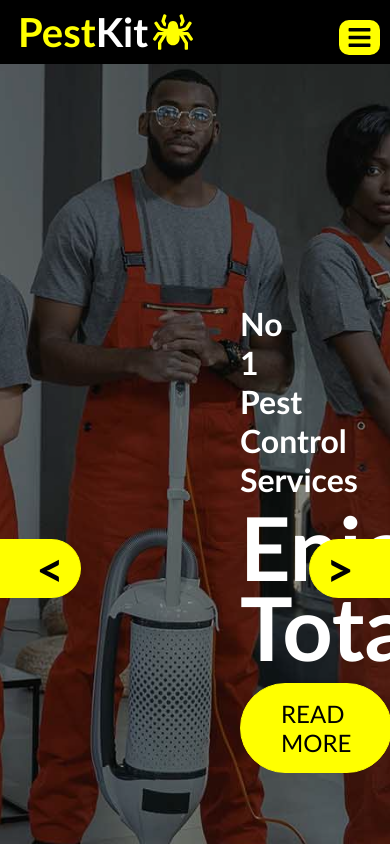
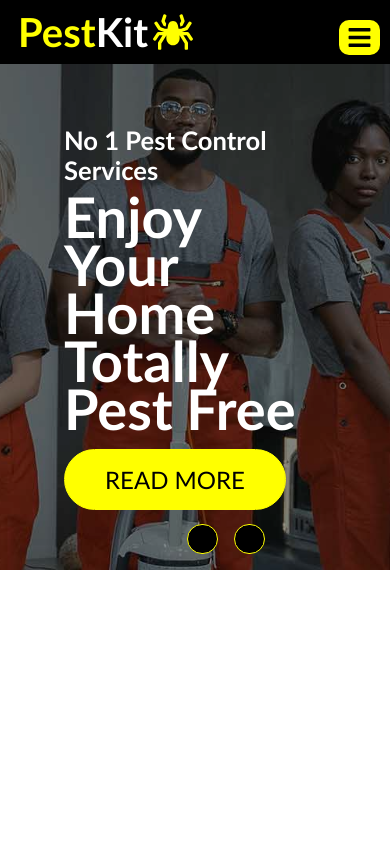
Before and after one commit to AK-Baghel/PestKit-WebApp, a React (Vite) app: page / in a window 390 px wide. Shown: the top 844 px of the page. Built offline with nearby package versions, Linux system fonts and the light colour scheme.

Commit message:
made home responsive

```diff
--- a/src/components/header/style.scss
+++ b/src/components/header/style.scss
@@ -151,6 +151,7 @@ li {
     left: -0.5rem;
     border-radius: 10px;
     padding: 0.5rem 0;
+    z-index: 5;
 }
 .set{
     display: none;
--- a/src/pages/home/Home.jsx
+++ b/src/pages/home/Home.jsx
@@ -1,6 +1,4 @@
 import React from 'react'
-import img1 from "../../assets/carousel-1.jpg"
-import img2 from "../../assets/carousel-2.jpg"
 import "./style.scss"
 
 function Home() {
@@ -9,7 +7,7 @@ function Home() {
     <div className="hContainer">
     <div className="carousel">
       <div className="hDiv1">
-        <div className="hContent">
+        <div className="hContent ">
           <div className="data">
             <div className="hHeading">No 1 Pest Control Services</div>
             <div className="hDesc">Enjoy Your Home Totally Pest Free</div>
@@ -28,8 +26,13 @@ function Home() {
       </div>
     </div>
 
-      <div className="hLeft">{`<`}</div>
+      <div className="hLeft" >{`<`}</div>
       <div className="hRight">{">"}</div>
+
+      <div className="hDots">
+        <div className="hDot1"/>
+        <div className="hDot2"/>
+      </div>
 
     </div>
     </>
--- a/src/pages/home/style.scss
+++ b/src/pages/home/style.scss
@@ -23,7 +23,6 @@
 }
 
 .hContent {
-
     width: 100%;
     height: 100%;
     background-color: rgba(0, 0, 0, 0.418);
@@ -84,7 +83,8 @@
     border: 1px solid yellow;
 
 }
-.hButton:hover{
+
+.hButton:hover {
     background-position: left bottom;
     color: white;
 }
@@ -133,3 +133,71 @@
     color: white;
     background-position: left bottom;
 }
+
+.hDots {
+    display: flex;
+    gap: 1rem;
+    position: absolute;
+    left: 48%;
+    bottom: 1rem;
+}
+
+.hDot1,
+.hDot2 {
+    content: "";
+    background-color: black;
+    border: 1px solid yellow;
+    width: 1.8rem;
+    height: 1.8rem;
+    border-radius: 50%;
+    z-index: 5;
+    transition: all 0.3s ease;
+    cursor: pointer;
+}
+
+.hDot1:hover {
+    background-color: yellow;
+}
+
+.hDot2:hover {
+    background-color: yellow;
+}
+
+@media (max-width:414px) {
+    .hDiv1{
+        width: 20%;
+    }
+
+    .carousel {
+        height: 60vh;
+        display: flex;
+        overflow-y: hidden;
+        color: white;
+    }
+
+    .hLeft,
+    .hRight {
+        display: none;
+    }
+
+    .hHeading {
+        font-size: 1.6rem;
+        font-weight: bolder;
+    }
+
+    .hDesc {
+        width: 90%;
+        font-size:3.5rem;
+        line-height: 3rem;
+        font-weight: 600;
+        margin-top: 0.5rem;
+    }
+    .data {
+        padding: 4rem;
+    }
+    .hContent {
+        width: 100%;
+        height: 60%;
+
+    }
+}
```
